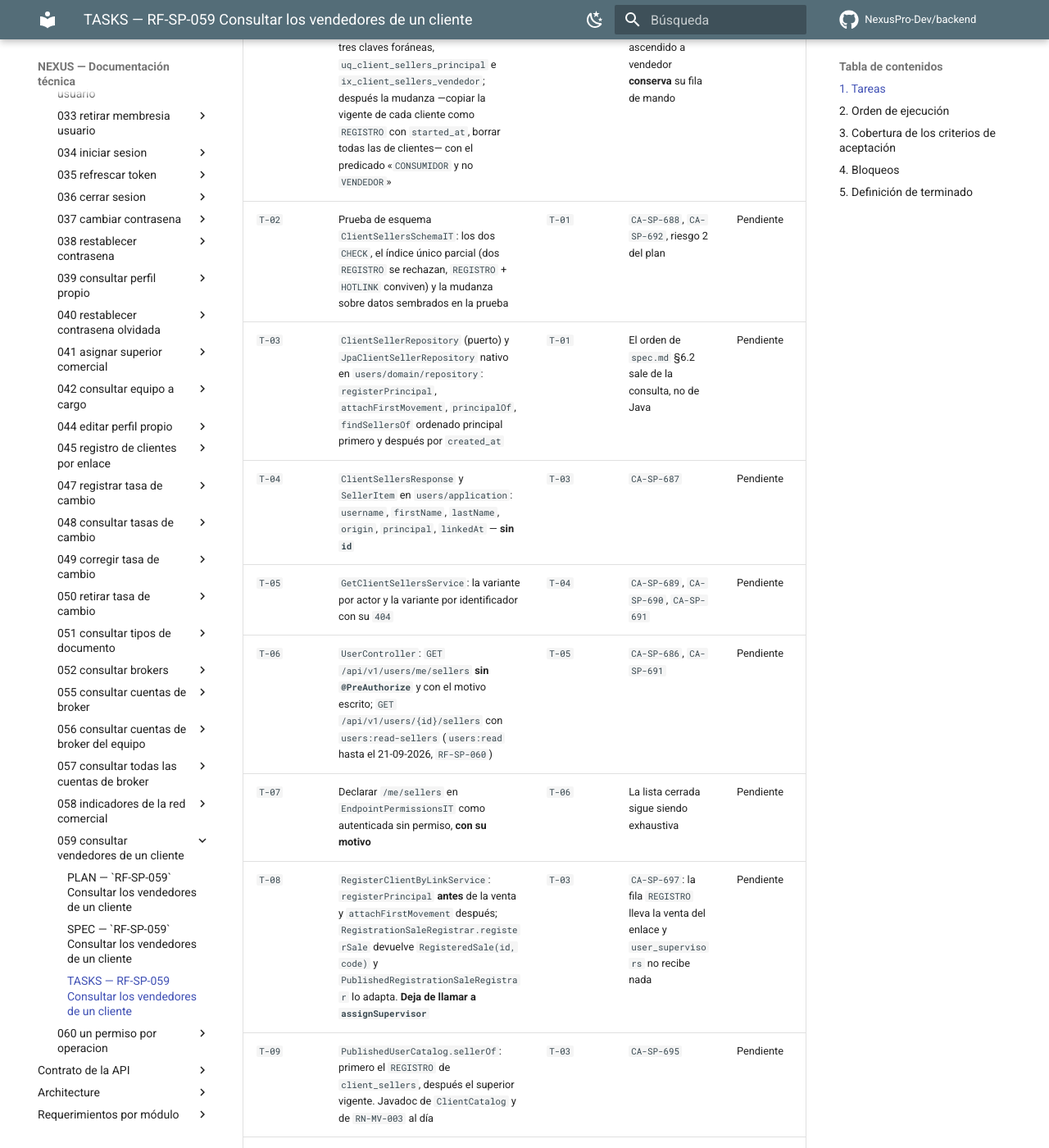
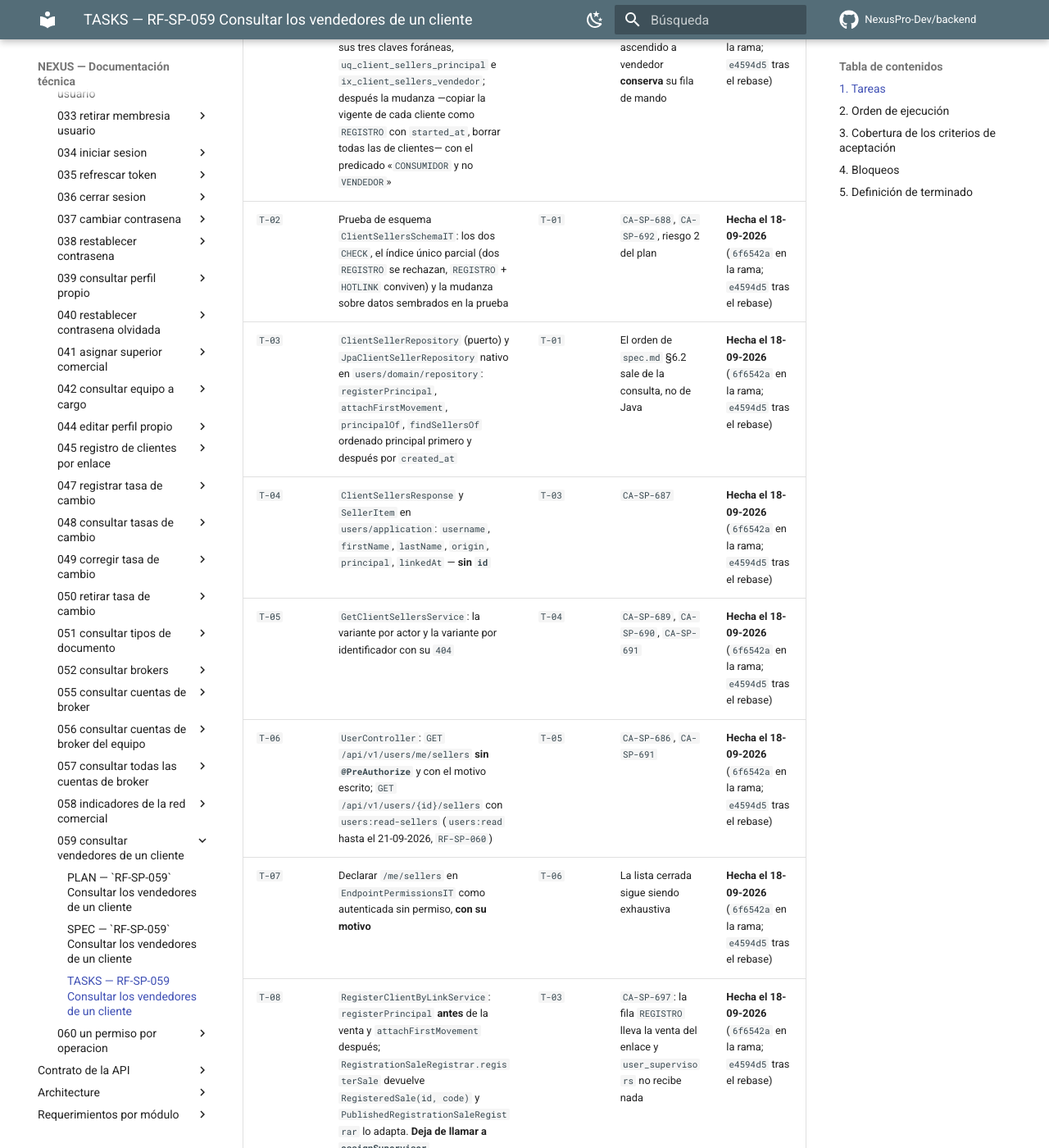
Before and after one commit to NexusPro-Dev/backend, an MkDocs documentation site: the page built from docs/specs/sp/059-consultar-vendedores-de-un-cliente/tasks.md, in a window 1280 px wide and 1400 px high, scrolled down 790 px. Shown: the whole window at 82% size. Built offline with MkDocs 1.6.1 and Material for MkDocs 9.7.7, drawn with Linux system fonts in a browser that asks for light colours; comment, search, counter and statistics services are not loaded; some of the changed text lies outside the part shown.

Commit message:
docs(sp): RF-SP-059 pasa a En desarrollo — T-18 y suite completa en verde tras la integracion. requirements.md 0.180.0: la fila de 059 con sus doce pruebas propias y las suites de las cinco lecturas que cambiaron de tabla, tripletas completas 79 → 80 y endpoints 113 → 115; las filas de RF-SP-042, 045, 056, 057 y RF-MV-001 citan los criterios invertidos o precisados el 18-09-2026 (CA-SP-696 a 699, CA-SP-648, CA-MV-002). sp.md 1.65.0: §6.1 y la ficha a En desarrollo; la ficha de RF-SP-061 pasa detras de la de 060 y anota lo que el frontend pidio hoy (R-45): que la cartera traiga el id del cliente porque desde ella se abre su ficha. tasks.md de 059 a Aprobadas, diecinueve tareas Hecha y el bloqueo 4 cerrado (la sesion de frontend, avisada, mueve «mi agente» a /users/me/sellers). DevelopmentSeedIT: la lista de los dieciseis codigos y la lectura del gratuito pasan de RENOVAR_BECA a MEMBRESIA_BECA, que es como lo llama la semilla desde 4ca5ec3 — con el codigo viejo el producto sobrevivia al DELETE y bloqueaba el de memberships por clave foranea, y la clase entera salia en error. Suite completa en verde: 435 unitarias y 1710 de integracion.
Co-Authored-By: Claude Opus 5 (1M context) <noreply@anthropic.com>

```diff
--- a/docs/specs/sp/059-consultar-vendedores-de-un-cliente/tasks.md
+++ b/docs/specs/sp/059-consultar-vendedores-de-un-cliente/tasks.md
@@ -5,7 +5,7 @@
 | Requerimiento | `RF-SP-059` |
 | Especificación | [`spec.md`](spec.md) |
 | Plan | [`plan.md`](plan.md), aprobado el 18-09-2026 |
-| Estado | **En revisión** |
+| Estado | **Aprobadas** (21-09-2026) |
 | Issue | Pendiente de crear |
 | Rama | `feature/vendedores-de-un-cliente` |
 | Autor | Responsable técnico |
@@ -16,25 +16,25 @@
 
 | ID | Tarea | Depende de | Verificación | Estado |
 |---|---|---|---|---|
-| `T-01` | Migración `V20__sp_vendedores_del_cliente.sql`: la tabla con sus dos `CHECK`, sus tres claves foráneas, `uq_client_sellers_principal` e `ix_client_sellers_vendedor`; después la mudanza —copiar la vigente de cada cliente como `REGISTRO` con `started_at`, borrar todas las de clientes— con el predicado «`CONSUMIDOR` y no `VENDEDOR`» | — | `CA-SP-688`, `CA-SP-692`. Un cliente ascendido a vendedor **conserva** su fila de mando | Pendiente |
-| `T-02` | Prueba de esquema `ClientSellersSchemaIT`: los dos `CHECK`, el índice único parcial (dos `REGISTRO` se rechazan, `REGISTRO` + `HOTLINK` conviven) y la mudanza sobre datos sembrados en la prueba | `T-01` | `CA-SP-688`, `CA-SP-692`, riesgo 2 del plan | Pendiente |
-| `T-03` | `ClientSellerRepository` (puerto) y `JpaClientSellerRepository` nativo en `users/domain/repository`: `registerPrincipal`, `attachFirstMovement`, `principalOf`, `findSellersOf` ordenado principal primero y después por `created_at` | `T-01` | El orden de `spec.md` §6.2 sale de la consulta, no de Java | Pendiente |
-| `T-04` | `ClientSellersResponse` y `SellerItem` en `users/application`: `username`, `firstName`, `lastName`, `origin`, `principal`, `linkedAt` — **sin `id`** | `T-03` | `CA-SP-687` | Pendiente |
-| `T-05` | `GetClientSellersService`: la variante por actor y la variante por identificador con su `404` | `T-04` | `CA-SP-689`, `CA-SP-690`, `CA-SP-691` | Pendiente |
-| `T-06` | `UserController`: `GET /api/v1/users/me/sellers` **sin `@PreAuthorize`** y con el motivo escrito; `GET /api/v1/users/{id}/sellers` con `users:read-sellers` (`users:read` hasta el 21-09-2026, `RF-SP-060`) | `T-05` | `CA-SP-686`, `CA-SP-691` | Pendiente |
-| `T-07` | Declarar `/me/sellers` en `EndpointPermissionsIT` como autenticada sin permiso, **con su motivo** | `T-06` | La lista cerrada sigue siendo exhaustiva | Pendiente |
-| `T-08` | `RegisterClientByLinkService`: `registerPrincipal` **antes** de la venta y `attachFirstMovement` después; `RegistrationSaleRegistrar.registerSale` devuelve `RegisteredSale(id, code)` y `PublishedRegistrationSaleRegistrar` lo adapta. **Deja de llamar a `assignSupervisor`** | `T-03` | `CA-SP-697`: la fila `REGISTRO` lleva la venta del enlace y `user_supervisors` no recibe nada | Pendiente |
-| `T-09` | `PublishedUserCatalog.sellerOf`: primero el `REGISTRO` de `client_sellers`, después el superior vigente. Javadoc de `ClientCatalog` y de `RN-MV-003` al día | `T-03` | `CA-SP-695` | Pendiente |
-| `T-10` | `GetBrokerAccountsService`: la autorización admite **superior vigente o principal** (`RN-SP-046`), y el `404` común se conserva | `T-03` | `CA-SP-693`, y `CA-SP-634`/`CA-SP-635` siguen en verde | Pendiente |
-| `T-11` | `JpaBrokerAccountQueryRepository` — el equipo de `RF-SP-056`: `findByTeamOf` y `countByTeamOf` sobre la **unión** de subordinados vigentes y clientes `REGISTRO` | `T-01` | Un agente ve las cuentas de sus clientes en `/me/team/broker-accounts`; el total cuenta la unión | Pendiente |
-| `T-12` | `JpaBrokerAccountQueryRepository` — `RF-SP-057`: la recursiva sigue sobre `user_supervisors` y **el alcance de cuentas** pasa a ser red ∪ clientes `REGISTRO` de la raíz y de cada nodo; `SIN_VENDEDOR_ENCIMA` pasa a mirar `client_sellers` | `T-01` | `CA-SP-648` precisado, `CA-SP-649` intacto; el resumen de `CA-SP-673` cuadra | Pendiente |
-| `T-13` | `JpaBrokerAccountQueryRepository` — `RF-SP-058`: `countDirectAccountsBySupervisor`, `countDirectConsumersBySupervisor` y `countUnassignedAccounts` sobre `client_sellers` `REGISTRO`; Javadoc de `GetNetworkIndicatorsService` | `T-01` | `CA-SP-694`; `losNumerosCuadran` sigue cuadrando con `RF-SP-057` | Pendiente |
-| `T-14` | `semilla-desarrollo.sql`: los tres clientes a `client_sellers` con la misma profundidad elegida —agente, director, manager—; cabecera y comentarios al día. `DevelopmentSeedIT` invierte la comprobación | `T-01` | Ningún cliente en `user_supervisors`; `cliente1` → `agente1`, `cliente2` → `director1`, `cliente3` → `manager1` como `REGISTRO` | Pendiente |
-| `T-15` | Invertir las pruebas de las enmiendas: `SelfRegistrationIT` (`CA-SP-513`, `CA-SP-525`, `CA-SP-526` → `CA-SP-697` a `CA-SP-699`) y `CommercialTeamIT` (`CA-SP-625` → `CA-SP-696`) | `T-08`, `T-14` | Las cuatro nuevas en verde; las cuatro viejas ya no existen | Pendiente |
-| `T-16` | `ClientSellersIT`: `CA-SP-686` a `CA-SP-691`, con una fila `HOTLINK` insertada a mano para el orden y `principal = false` | `T-07` | Los seis criterios | Pendiente |
-| `T-17` | Documentación OpenAPI de las dos rutas: **prosa**, no solo esquema — que hoy la lista tiene un elemento y **por qué**, que el principal no se cambia, y qué significa `linkedAt` en una fila migrada. `api/index.md` con las dos rutas y el contrato regenerado | `T-16` | El diff de `openapi.json` solo añade | Pendiente |
-| `T-18` | Actualizar la matriz de `docs/requirements.md` y los estados de esta tripleta | `T-17`, `T-19` | La fila de `RF-SP-059` refleja el estado; las de `RF-SP-042`, `045`, `055` a `058` y `RF-MV-001` citan sus criterios nuevos | Pendiente |
-| `T-19` | **Añadida el 21-09-2026** (Art. I.7, `RF-SP-060`): `V29__sp_semilla_permiso_users_read_sellers.sql` siembra `users:read-sellers` (`…5e7ad0000025`) a `SUPERADMIN` y `ADMIN`; `UserController` lo exige en `/{id}/sellers` con su prosa de `403`; `ClientSellersIT` lo concede; `EndpointPermissionsIT` lo recibe en `PERMISO_DE_CADA_OPERACION` y el motivo de `/me/sellers` lo nombra; `PermissionsSeedIT`, `PermissionIT`, `JpaPermissionQueryRepositoryIT` y `ListPermissionsServiceIT` cuentan ciento doce; `security.md` §4.4 y `requirements/sp.md` al día | `T-06` | `CA-SP-691` con el permiso nuevo; `EndpointPermissionsIT` sin excepciones nuevas | Pendiente |
+| `T-01` | Migración `V20__sp_vendedores_del_cliente.sql`: la tabla con sus dos `CHECK`, sus tres claves foráneas, `uq_client_sellers_principal` e `ix_client_sellers_vendedor`; después la mudanza —copiar la vigente de cada cliente como `REGISTRO` con `started_at`, borrar todas las de clientes— con el predicado «`CONSUMIDOR` y no `VENDEDOR`» | — | `CA-SP-688`, `CA-SP-692`. Un cliente ascendido a vendedor **conserva** su fila de mando | **Hecha el 18-09-2026** (`6f6542a` en la rama; `e4594d5` tras el rebase) |
+| `T-02` | Prueba de esquema `ClientSellersSchemaIT`: los dos `CHECK`, el índice único parcial (dos `REGISTRO` se rechazan, `REGISTRO` + `HOTLINK` conviven) y la mudanza sobre datos sembrados en la prueba | `T-01` | `CA-SP-688`, `CA-SP-692`, riesgo 2 del plan | **Hecha el 18-09-2026** (`6f6542a` en la rama; `e4594d5` tras el rebase) |
+| `T-03` | `ClientSellerRepository` (puerto) y `JpaClientSellerRepository` nativo en `users/domain/repository`: `registerPrincipal`, `attachFirstMovement`, `principalOf`, `findSellersOf` ordenado principal primero y después por `created_at` | `T-01` | El orden de `spec.md` §6.2 sale de la consulta, no de Java | **Hecha el 18-09-2026** (`6f6542a` en la rama; `e4594d5` tras el rebase) |
+| `T-04` | `ClientSellersResponse` y `SellerItem` en `users/application`: `username`, `firstName`, `lastName`, `origin`, `principal`, `linkedAt` — **sin `id`** | `T-03` | `CA-SP-687` | **Hecha el 18-09-2026** (`6f6542a` en la rama; `e4594d5` tras el rebase) |
+| `T-05` | `GetClientSellersService`: la variante por actor y la variante por identificador con su `404` | `T-04` | `CA-SP-689`, `CA-SP-690`, `CA-SP-691` | **Hecha el 18-09-2026** (`6f6542a` en la rama; `e4594d5` tras el rebase) |
+| `T-06` | `UserController`: `GET /api/v1/users/me/sellers` **sin `@PreAuthorize`** y con el motivo escrito; `GET /api/v1/users/{id}/sellers` con `users:read-sellers` (`users:read` hasta el 21-09-2026, `RF-SP-060`) | `T-05` | `CA-SP-686`, `CA-SP-691` | **Hecha el 18-09-2026** (`6f6542a` en la rama; `e4594d5` tras el rebase) |
+| `T-07` | Declarar `/me/sellers` en `EndpointPermissionsIT` como autenticada sin permiso, **con su motivo** | `T-06` | La lista cerrada sigue siendo exhaustiva | **Hecha el 18-09-2026** (`6f6542a` en la rama; `e4594d5` tras el rebase) |
+| `T-08` | `RegisterClientByLinkService`: `registerPrincipal` **antes** de la venta y `attachFirstMovement` después; `RegistrationSaleRegistrar.registerSale` devuelve `RegisteredSale(id, code)` y `PublishedRegistrationSaleRegistrar` lo adapta. **Deja de llamar a `assignSupervisor`** | `T-03` | `CA-SP-697`: la fila `REGISTRO` lleva la venta del enlace y `user_supervisors` no recibe nada | **Hecha el 18-09-2026** (`6f6542a` en la rama; `e4594d5` tras el rebase) |
+| `T-09` | `PublishedUserCatalog.sellerOf`: primero el `REGISTRO` de `client_sellers`, después el superior vigente. Javadoc de `ClientCatalog` y de `RN-MV-003` al día | `T-03` | `CA-SP-695` | **Hecha el 18-09-2026** (`6f6542a` en la rama; `e4594d5` tras el rebase) |
+| `T-10` | `GetBrokerAccountsService`: la autorización admite **superior vigente o principal** (`RN-SP-046`), y el `404` común se conserva | `T-03` | `CA-SP-693`, y `CA-SP-634`/`CA-SP-635` siguen en verde | **Hecha el 18-09-2026** (`6f6542a` en la rama; `e4594d5` tras el rebase) |
+| `T-11` | `JpaBrokerAccountQueryRepository` — el equipo de `RF-SP-056`: `findByTeamOf` y `countByTeamOf` sobre la **unión** de subordinados vigentes y clientes `REGISTRO` | `T-01` | Un agente ve las cuentas de sus clientes en `/me/team/broker-accounts`; el total cuenta la unión | **Hecha el 18-09-2026** (`6f6542a` en la rama; `e4594d5` tras el rebase) |
+| `T-12` | `JpaBrokerAccountQueryRepository` — `RF-SP-057`: la recursiva sigue sobre `user_supervisors` y **el alcance de cuentas** pasa a ser red ∪ clientes `REGISTRO` de la raíz y de cada nodo; `SIN_VENDEDOR_ENCIMA` pasa a mirar `client_sellers` | `T-01` | `CA-SP-648` precisado, `CA-SP-649` intacto; el resumen de `CA-SP-673` cuadra | **Hecha el 18-09-2026** (`6f6542a` en la rama; `e4594d5` tras el rebase) |
+| `T-13` | `JpaBrokerAccountQueryRepository` — `RF-SP-058`: `countDirectAccountsBySupervisor`, `countDirectConsumersBySupervisor` y `countUnassignedAccounts` sobre `client_sellers` `REGISTRO`; Javadoc de `GetNetworkIndicatorsService` | `T-01` | `CA-SP-694`; `losNumerosCuadran` sigue cuadrando con `RF-SP-057` | **Hecha el 18-09-2026** (`6f6542a` en la rama; `e4594d5` tras el rebase) |
+| `T-14` | `semilla-desarrollo.sql`: los tres clientes a `client_sellers` con la misma profundidad elegida —agente, director, manager—; cabecera y comentarios al día. `DevelopmentSeedIT` invierte la comprobación | `T-01` | Ningún cliente en `user_supervisors`; `cliente1` → `agente1`, `cliente2` → `director1`, `cliente3` → `manager1` como `REGISTRO` | **Hecha el 18-09-2026** (`6f6542a` en la rama; `e4594d5` tras el rebase) |
+| `T-15` | Invertir las pruebas de las enmiendas: `SelfRegistrationIT` (`CA-SP-513`, `CA-SP-525`, `CA-SP-526` → `CA-SP-697` a `CA-SP-699`) y `CommercialTeamIT` (`CA-SP-625` → `CA-SP-696`) | `T-08`, `T-14` | Las cuatro nuevas en verde; las cuatro viejas ya no existen | **Hecha el 18-09-2026** (`6f6542a` en la rama; `e4594d5` tras el rebase) |
+| `T-16` | `ClientSellersIT`: `CA-SP-686` a `CA-SP-691`, con una fila `HOTLINK` insertada a mano para el orden y `principal = false` | `T-07` | Los seis criterios | **Hecha el 18-09-2026** (`6f6542a` en la rama; `e4594d5` tras el rebase) |
+| `T-17` | Documentación OpenAPI de las dos rutas: **prosa**, no solo esquema — que hoy la lista tiene un elemento y **por qué**, que el principal no se cambia, y qué significa `linkedAt` en una fila migrada. `api/index.md` con las dos rutas y el contrato regenerado | `T-16` | El diff de `openapi.json` solo añade | **Hecha el 18-09-2026** (`6f6542a` en la rama; `e4594d5` tras el rebase) |
+| `T-18` | Actualizar la matriz de `docs/requirements.md` y los estados de esta tripleta | `T-17`, `T-19` | La fila de `RF-SP-059` refleja el estado; las de `RF-SP-042`, `045`, `055` a `058` y `RF-MV-001` citan sus criterios nuevos | **Hecha el 21-09-2026** |
+| `T-19` | **Añadida el 21-09-2026** (Art. I.7, `RF-SP-060`): `V29__sp_semilla_permiso_users_read_sellers.sql` siembra `users:read-sellers` (`…5e7ad0000025`) a `SUPERADMIN` y `ADMIN`; `UserController` lo exige en `/{id}/sellers` con su prosa de `403`; `ClientSellersIT` lo concede; `EndpointPermissionsIT` lo recibe en `PERMISO_DE_CADA_OPERACION` y el motivo de `/me/sellers` lo nombra; `PermissionsSeedIT`, `PermissionIT`, `JpaPermissionQueryRepositoryIT` y `ListPermissionsServiceIT` cuentan ciento doce; `security.md` §4.4 y `requirements/sp.md` al día | `T-06` | `CA-SP-691` con el permiso nuevo; `EndpointPermissionsIT` sin excepciones nuevas | **Hecha el 21-09-2026** |
 
 ## 2. Orden de ejecución
 
@@ -64,16 +64,16 @@
 | 1 | **Las filas `HOTLINK` no las escribe nadie** hasta `RF-MV-011` y `RF-MV-013`. **No bloquea este requerimiento**: la lista devuelve el principal desde el primer día y el contrato ya es el definitivo | 18-09-2026 | Responsable del proyecto | **Abierto** |
 | 2 | **Corregir un principal mal registrado no tiene vía.** Declarado el 18-09-2026 con la decisión de que el principal no se cambia; si algún día hace falta, es un requerimiento nuevo con motivo y `SUPERADMIN`, no un `UPDATE` | 18-09-2026 | Responsable del proyecto | **Abierto** |
 | 3 | **Qué hace `CM` con una venta cuyo vendedor `REGISTRO` fue retirado.** `RN-SP-022` dejó de proteger la cartera y lo remite a la liquidación, que no existe | 18-09-2026 | Responsable del proyecto | **Abierto** |
-| 4 | **El frontend puede estar enseñando «mi agente» desde `GET /users/me`**, que deja de traer `supervisor` a un cliente. Avisar a las sesiones de frontend con la ruta nueva antes de integrar | 18-09-2026 | Responsable técnico | **Abierto** |
+| 4 | **El frontend puede estar enseñando «mi agente» desde `GET /users/me`**, que deja de traer `supervisor` a un cliente. Avisar a las sesiones de frontend con la ruta nueva antes de integrar | 18-09-2026 | Responsable técnico | **Cerrado el 21-09-2026** — avisada la sesión de frontend viva al integrar: `GET /users/me/sellers` es la vía del cliente, y `/users/{id}/team` deja de traer la cartera |
 
 ## 5. Definición de terminado
 
-- [ ] Todas las tareas en estado `Hecha`.
-- [ ] Todos los criterios de aceptación con prueba automatizada en verde, **incluidos los cuatro invertidos en otras tripletas**.
-- [ ] `mvn verify` en verde en local.
-- [ ] `/me/sellers` consta en `EndpointPermissionsIT` con su motivo escrito al lado.
-- [ ] El contrato OpenAPI coincide con el comportamiento real, **prosa incluida**.
-- [ ] Ningún cliente queda en `user_supervisors` en la semilla de desarrollo.
-- [ ] Documentación afectada actualizada en el mismo Pull Request.
-- [ ] Matriz de trazabilidad actualizada.
+- [x] Todas las tareas en estado `Hecha`.
+- [x] Todos los criterios de aceptación con prueba automatizada en verde, **incluidos los cuatro invertidos en otras tripletas**.
+- [x] `mvn verify` en verde en local (21-09-2026).
+- [x] `/me/sellers` consta en `EndpointPermissionsIT` con su motivo escrito al lado, y `/{id}/sellers` en `PERMISO_DE_CADA_OPERACION` con `users:read-sellers`.
+- [x] El contrato OpenAPI coincide con el comportamiento real, **prosa incluida**.
+- [x] Ningún cliente queda en `user_supervisors` en la semilla de desarrollo.
+- [x] Documentación afectada actualizada en el mismo Pull Request.
+- [x] Matriz de trazabilidad actualizada.
 - [ ] Pull Request aprobado por alguien distinto del autor e integrado.
```
Also changed, not shown: docs/requirements.md (+10 -9 lines), docs/requirements/sp.md (+29 -25 lines), 1 other file.
